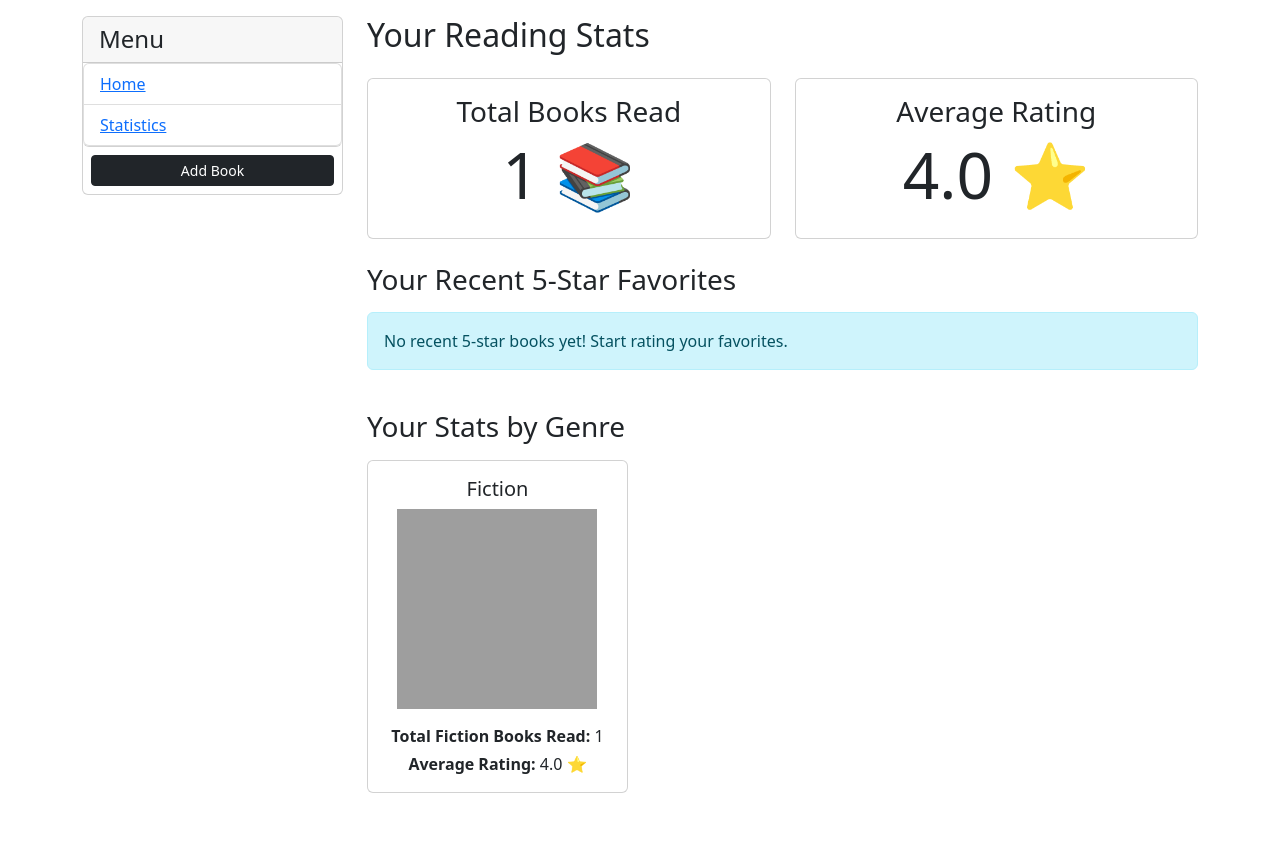
After one commit to Jchute96/bookshelf, a Django app: page /books/statistics/ in a window 1280 px wide. The commit adds this page. Run offline with Django 5.2, Linux system fonts and the light colour scheme; tables that the repository leaves empty hold one stand-in row (values such as "Sample post"); grey boxes are pictures that could not be loaded.

Commit message:
Added statistics dashboard that tracks total books read, books per genre, average ratings, and most read genres.

```diff
--- a/books/templates/books/book-detail.html
+++ b/books/templates/books/book-detail.html
@@ -5,7 +5,8 @@
     <div class="row justify-content-center">
         <div class="col-md-4">
             <div class="">
-                <a href="{% url 'home' %}" class="my-3 btn btn-dark btn-sm">Go Back</a>
+                <!-- Go back to previous page in history if go back button is pressed -->
+                <button onclick="history.back()" class="my-3 btn btn-dark btn-sm">Go Back</button>
             </div>
             <div style="height: 90vh">
                 {% if book.image %}
--- a/books/templates/books/home.html
+++ b/books/templates/books/home.html
@@ -11,6 +11,7 @@
                 <h4 class="card-header px-3">Menu</h4>
                 <ul class="list-group list-group-light list-group-small">
                     <li class="list-group-item px-3"><a href="{% url 'home' %}">Home</a></li>
+                    <li class="list-group-item px-3"><a href="{% url 'statistics' %}">Statistics</a></li>
                 </ul>
 
             <!-- Form to filter in navbar using dropdowns-->
--- /dev/null
+++ b/books/templates/books/statistics.html
@@ -0,0 +1,114 @@
+{% extends 'books/base.html' %}
+
+{% block content %}
+<div class="container mb-4">
+    <div class="row">
+        <!-- side navbar here -->
+        <div class="col-md-3 mt-3">
+            <div class="card">
+                <h4 class="card-header px-3">Menu</h4>
+                <ul class="list-group list-group-light list-group-small">
+                    <li class="list-group-item px-3"><a href="{% url 'home' %}">Home</a></li>
+                    <li class="list-group-item px-3"><a href="{% url 'statistics' %}">Statistics</a></li>
+                </ul>
+                <a href="{% url 'add-book' %}" class="m-2 btn btn-dark btn-sm">Add Book</a>
+            </div>
+        </div>
+
+        <!-- Statistics Content -->
+        <div class="col-md-9 mt-3">
+            <h2 class="mb-4">Your Reading Stats</h2>
+            <!-- Display the total books read and average rating for all books cards to user -->
+            <div class="row mb-4">
+                <div class="col-md-6">
+                    <div class="card text-center">
+                        <div class="card-body">
+                            <h3 class="card-title">Total Books Read</h3>
+                            {% if total_books > 0 %}
+                                <h1 class="display-3">{{ total_books }} 📚</h1>
+                            {% else %}
+                                <p class="text-muted">No books yet</p>
+                            {% endif %}
+                        </div>
+                    </div>
+                </div>
+                <div class="col-md-6">
+                    <div class="card text-center">
+                        <div class="card-body">
+                            <h3 class="card-title">Average Rating</h3>
+                            {% if avg_rating > 0 %}
+                                <h1 class="display-3">{{ avg_rating }} ⭐</h1>
+                            {% else %}
+                                <p class="text-muted">No ratings yet</p>
+                            {% endif %}
+                        </div>
+                    </div>
+                </div>
+            </div>
+            <!-- Create new row that will display the 3 most recent books that received 5 star ratings -->
+            <div class="row mb-4">
+                <div class="col-12">
+                    <h3 class="mb-3">Your Recent 5-Star Favorites</h3>
+                    {% if top3_recent_books %}
+                        <div class="row">
+                            {% for book in top3_recent_books %}
+                            <div class="col-md-4">
+                                <div class="card" style="height: 550px;">
+                                    <a href="{% url 'book-detail' book.id %}">
+                                        {% if book.image %}
+                                            <img src="{{ book.image.url }}" class="card-img-top" style="height: 450px; object-fit: cover;" alt="{{ book.title}}">
+                                        {% else %}
+                                            <img src="/static/images/placeholder.png" class="card-img-top" style="height: 450px; object-fit: cover;" alt="No image">
+                                        {% endif %}
+                                    </a>
+                                    <div class="card-body text-center">
+                                        <!-- If title is more than 2 lines add ellipsis -->
+                                        <h5 class="card-title" style="overflow: hidden; text-overflow: ellipsis; display: -webkit-box; -webkit-line-clamp: 2; line-clamp: 2; -webkit-box-orient: vertical;">
+                                            {{ book.title }}
+                                        </h5>
+                                        <p class="text-muted">by {{ book.author }}</p>
+                                    </div>
+                                </div>
+                            </div>
+                            {% endfor %}
+                        </div>
+                    {% else %}
+                        <div class="alert alert-info">
+                            No recent 5-star books yet! Start rating your favorites.
+                        </div>
+                    {% endif %}
+                </div>
+            </div>
+            <!-- Display individual user stats for each genre -->
+             <div class="row mb-4">
+                <div class="col-12">
+                    <h3 class="mb-3">Your Stats by Genre</h3>
+                    {% if genre_stats %}
+                        <div class="row">
+                            {% for genre in genre_stats %}
+                            <div class="col-md-4 mb-3">
+                                <div class="card">
+                                    <div class="card-body text-center">
+                                        <!-- Capitalize and display genre name -->
+                                        <h5 class="card-title">{{ genre.genre_name }}</h5>
+                                        <!-- Add genre icon image -->
+                                        <img src="/static/images/genres/{{ genre.genre }}.png" alt="{{ genre.genre }}" style="width: 200px; height: 200px; margin-bottom: 15px;">
+                                        <p class="mb-1"><strong>Total {{genre.genre_name }} Books Read:</strong> {{ genre.count }}</p>
+                                        <!-- Display average rating to one decimal place -->
+                                        <p class="mb-0"><strong>Average Rating:</strong> {{ genre.avg_rating|floatformat:1 }} ⭐</p>
+                                    </div>
+                                </div>
+                            </div>
+                            {% endfor %}
+                        </div>
+                    {% else %}
+                        <div class="alert alert-info">
+                            No books read yet. Start adding books to see genre stats!
+                        </div>
+                    {% endif %}
+                </div>
+             </div>
+        </div>
+    </div>
+</div>
+{% endblock %}
--- a/books/urls.py
+++ b/books/urls.py
@@ -7,4 +7,5 @@ urlpatterns = [
     path('add-book/', views.add_book, name='add-book'),
     path('edit-book/<str:id>/', views.edit_book, name='edit-book'),
     path('delete-book/<str:id>/', views.delete_book, name='delete-book'),
+    path('statistics/', views.statistics, name='statistics'),
 ]
--- a/books/views.py
+++ b/books/views.py
@@ -2,10 +2,9 @@ from django.shortcuts import render, redirect
 from django.http import HttpResponse
 from .models import Book
 from .forms import EditBookForm
+from django.db.models import Count, Avg, Case, When, Value, CharField
+from django.db.models.functions import ExtractYear
 
-
-
-# Create your views here.
 
 # Display books
 def home(request):
@@ -93,3 +92,64 @@ def delete_book(request, id):
 
     context = {'book': book}
     return render(request, 'books/delete-book.html', context)
+
+# Displays statistics
+def statistics(request):
+    books = Book.objects.all()
+    # Get the number of total books read
+    total_books = books.count()
+
+    # Get the average rating of all books
+    avg_rating = books.aggregate(Avg('rating'))['rating__avg']
+
+    # Verify that there were ratings to average and if not set it to 0
+    if avg_rating:
+        avg_rating = round(avg_rating, 1)
+    else:
+        avg_rating = 0
+
+
+    # Groups the books by each of their genres using .values()
+    # Use Case to create a new key/value pair for each ggenre name so we can display correct one in html later
+    # then uses annotate and Count() to count the amount of id's seen for each book in each genre
+    # uses Avg() to calculate the average rating for books in that genre
+    # use order_by('-count') to sort by count, highest first
+    genre_stats = books.values('genre').annotate(
+        genre_name=Case(
+            When(genre='fiction', then=Value('Fiction')),
+            When(genre='nonfiction', then=Value('Non-Fiction')),
+            When(genre='mystery', then=Value('Mystery')),
+            When(genre='scifi', then=Value('Science Fiction')),
+            When(genre='fantasy', then=Value('Fantasy')),
+            When(genre='thriller', then=Value('Thriller')),
+            When(genre='romance', then=Value('Romance')),
+            When(genre='biography', then=Value('Biography')),
+            When(genre='history', then=Value('History')),
+            When(genre='selfhelp', then=Value('Self-Help')),
+            output_field=CharField(),
+        ), count = Count('id'), avg_rating = Avg('rating')).order_by('-count')
+
+    # Group all of the authors and count how many books user has read for them. Order authors by authors with most books read and only store top 5
+    author_stats = books.values('author').annotate(count = Count('id')).order_by('-count')[:5]
+
+    # Filter out the books that do not have dates then use annotate and ExtractYear() to get the years from the date_finished attribute
+    # Once that is done group the years by year and count how many books are associated with each year. Then order them by most recent years to least recent
+    year_stats = books.filter(date_finished__isnull = False).annotate(year = ExtractYear('date_finished')).values('year').annotate(count = Count('id')).order_by('-year')
+
+    # Filter books to get the books that have a 5 star rating and a date_finished then order them by most recently finished and get top 3
+    top3_recent_books = books.filter(rating=5, date_finished__isnull = False).order_by('-date_finished')[:3]
+
+
+
+    # Create context key value pairs to be used in the html for statistics
+    context = {
+        'total_books': total_books,
+        'avg_rating': avg_rating,
+        'genre_stats': genre_stats,
+        'author_stats': author_stats,
+        'year_stats': year_stats,
+        'top3_recent_books': top3_recent_books
+    }
+
+    # Return statistics.html file filled with context data to browser
+    return render(request, 'books/statistics.html', context)
```
Also changed, not shown: static/images/genres/biography.png (added), static/images/genres/fantasy.png (added), 8 other files.
